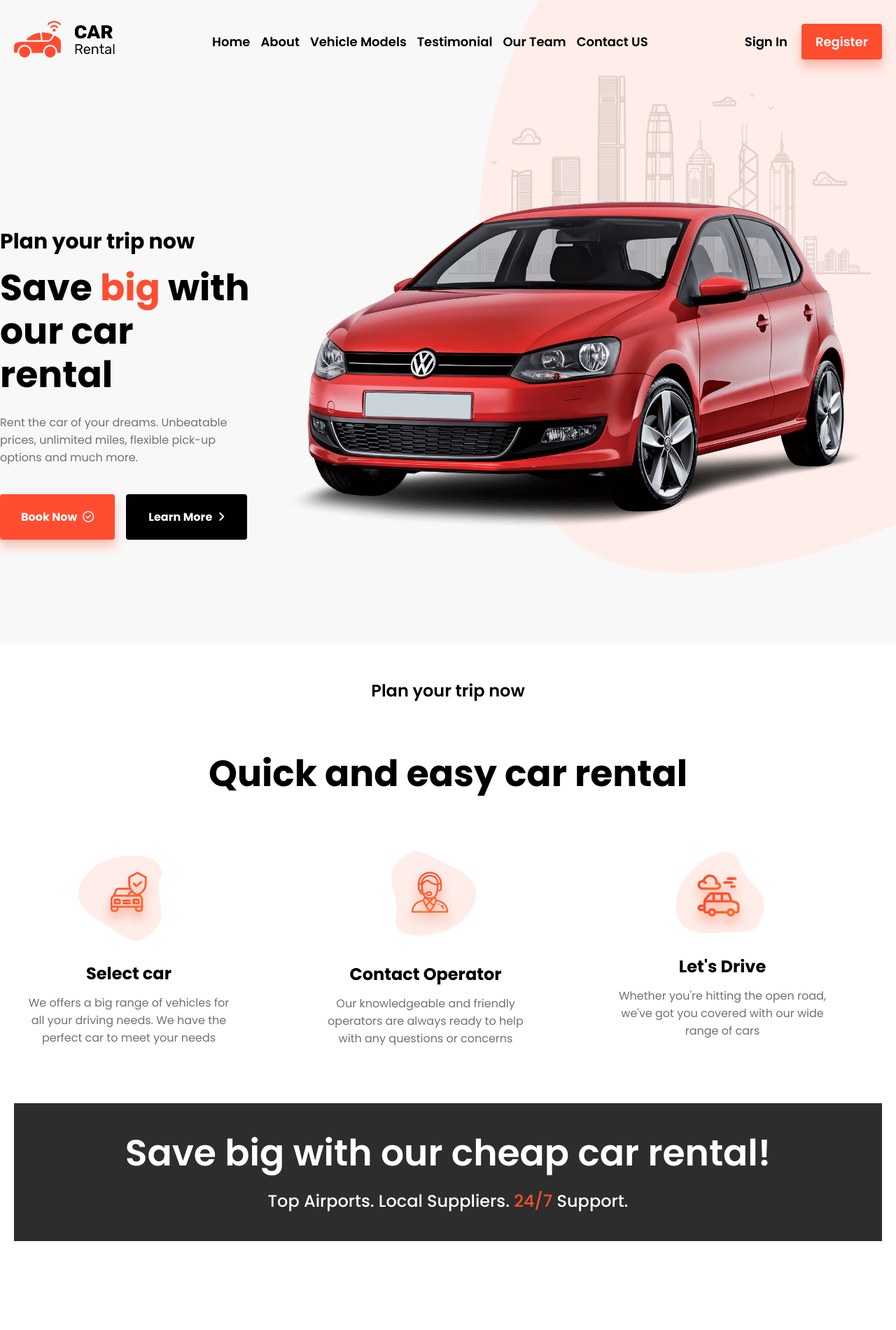
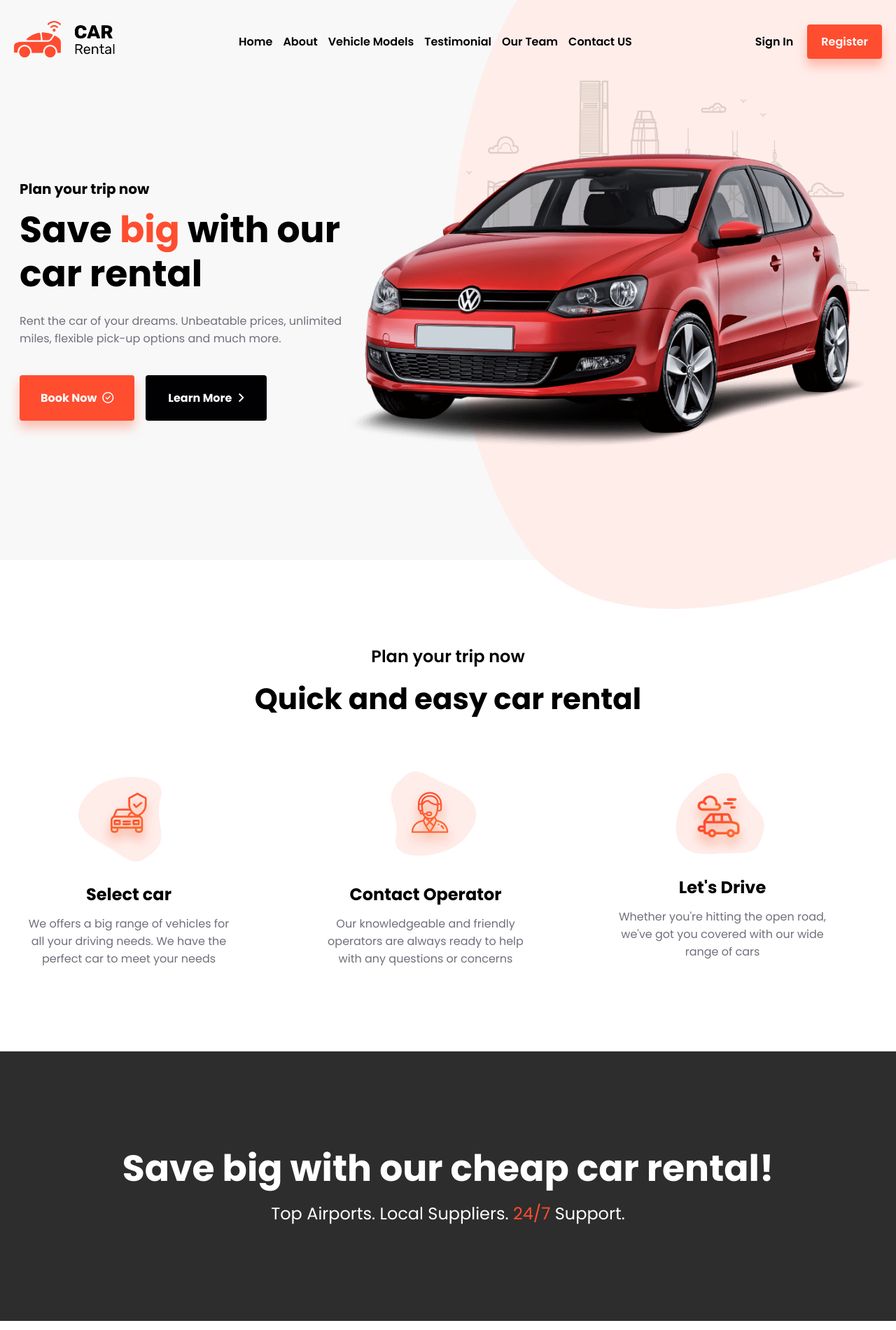
Before and after one commit to Thinhlxpham/solo-project, a plain HTML site: page index.html in a window 1280 px wide. Shown: the top 1900 px of the page at 70% size. Drawn offline with Linux system fonts and the light colour scheme.

Commit message:
Updated code with fixes

```diff
--- a/style.css
+++ b/style.css
@@ -23,6 +23,14 @@ button{
 .row{
   width: 100%;
   height: 100%;
+  max-width: 1280px;
+  margin: 0 auto;
+  padding: 0 28px;
+}
+.container{
+  width: 100%;
+  height: 100%;
+  padding: 80px 0;
 }
 
 
@@ -30,13 +38,17 @@ button{
 /* Navigation */
 nav{
   background-color: #f8f8f8;
+  width: 100%;
+  position: absolute;
+  right: 0;
+  top: 0;
+  left: 0;
 }
 .nav_row{
   display: flex;
   padding: 30px 20px;
   justify-content: space-between;
   align-items: center;
-  max-width: 1380px;
   margin: 0 auto;
 }
 .nav__img__wrapper{
@@ -49,7 +61,7 @@ nav{
 .all_links{
   display: flex;
   gap: 15px;
-  font-size: 18px;
+  font-size: 16px;
 }
 .nav_link{
   color: black;
@@ -67,7 +79,7 @@ nav{
   gap: 20px;
 }
 .nav_btn_link{
-  font-size: 18px;
+  font-size: 16px;
   color: black;
   text-decoration: none;
   font-weight: 600;
@@ -79,7 +91,7 @@ nav{
 }
 .nav_btn_button{
   padding: 12px 20px;
-  font-size: 18px;
+  font-size: 16px;
   border-radius: 4px;
   border: none;
   background-color: var(--primary);
@@ -150,8 +162,6 @@ header{
   display: flex;
   align-items: center;
   position: relative;
-  justify-content: center;
-  margin: 0 auto;
 }
 .header_text{
   display: flex;
@@ -160,9 +170,10 @@ header{
   max-width: 500px;
   z-index: 3;
   margin-top: 56px;
+
 }
 .header_text_subtitle {
-  font-size: 30px;
+  font-size: 20px;
   font-weight: 700;
 }
 
@@ -183,15 +194,18 @@ header{
   right: 0;
   top: 0;
   z-index: 0;
-  width: 50%;
 
 }
-.header__img__wrapper {
+.header_img_wrapper {
   position: absolute;
   z-index: 2;
   right: 0;
   width: 65%;
   margin-top: 56px;
+}
+.header_img {
+  width: 100%;
+  height: 100%;
 }
 .header_text_btns {
   display: flex;
@@ -235,8 +249,8 @@ header{
 }
 /* Main */
 #services{
-  display: flex;
-  justify-content: center;
+  background-color: white;
+
 }
 .services_row{
   display: flex;
@@ -244,6 +258,7 @@ header{
   align-items: center;
   gap: 12px;
   text-align: center;
+  padding: 40px 0;
 }
 
 .services_header_subtitle,
@@ -251,15 +266,14 @@ header{
   display: flex;
   flex-direction: column;
   align-items: center;
-  gap: 10px;
-  margin-top: 50px;
+  gap: 15px;
 }
 .services_header_subtitle{
   font-size: 24px;
   font-weight: 600;
 }
 .services_header_title{
-  font-size: 52px;
+  font-size: 42px;
 }
 .feature_title{
   font-size: 24px;
@@ -286,28 +300,28 @@ header{
 /* Banner */
 
 #banner{
-  margin: 80px 20px;
+  background-color: var(--lightblack);
 }
 .banner_row{
-  width: 100%;
-  height: 100%;
-  padding: 40px 20px;
-  display: flex;
-  align-items: center;
-  gap: 20px;
-  flex-direction: column;
-  background-color: var(--lightblack);
-  margin: 0 auto;
+    width: 100%;
+    height: 100%;
+    display: flex;
+    flex-direction: column;
+    justify-content: center;
+    align-items: center;
+    padding: 56px 20px;
+    gap: 16px;
+    text-align: center;
 }
 .banner_header_title{
   font-size: 52px;
   line-height: 1.2;
   color: white;
-  font-weight: 600;
+  font-weight: 700;
 }
 .banner_header_para{
   font-size: 24px;
-  font-weight: 500;
+  font-weight: 400;
   color: white;
 }
 .specific{
@@ -412,11 +426,12 @@ header{
 }
 /* Testimonial */
 #testimonials{
-  margin: 40px 20px;
+  margin: 40px 0;
+  background-color: #f8f8f8;
 }
 .testimonial_row{
-  padding: 80px 0;
-  background-color: #f8f8f8;
+  padding: 60px 0;
+  width: 100%;
 }
 .testimonial_subtitle,
 .testimonial_title,
@@ -438,7 +453,7 @@ header{
   margin: 0 auto;
 }
 .testimonial_list{
-  margin: 80px 0;
+  margin: 60px 0;
   display: flex;
   justify-content: center;
   gap: 24px;
@@ -493,14 +508,8 @@ header{
   background-size: cover;
   background-repeat: no-repeat;
   background-position: top;
-  max-width: 1280px;
-  margin: 0 auto;
-  padding: 40px 0;
 }
-.container{
-  width: 100%;
-  height: 100%;
-}
+
 
 .download_text {
   display: flex;
@@ -519,16 +528,17 @@ header{
   gap: 32px;
   cursor: pointer;
 }
+.download_img_wrapper{
+  width: 100%;
+  height: 100%;
+}
 
 .download_link {
   width: 40%;
 }
 /* Footer */
 
-footer{
-  max-width: 1300px;
-  margin: 0 auto;
-}
+
 .footer_row{
   display: flex;
   flex-wrap: wrap;
@@ -548,13 +558,12 @@ footer{
 .footer_intro_links{
   display: flex;
   flex-direction: column;
-  gap: 10px;
+  gap: 8px;
 }
 .footer_intro_title{
   font-size: 24px;
 }
 .footer_intro_para{
-  font-size: 14px;
   color: var(--gray);
 }
 a{
@@ -575,12 +584,12 @@ a:hover{
 .footer_company_links{
   display: flex;
   flex-direction: column;
-  gap: 10px;
+  gap: 8px;
 }
 .footer_hours_list{
   display: flex;
   flex-direction: column;
-  gap: 10px;
+  gap: 8px;
 }
 .footer_email_form{
   display: flex;
@@ -684,8 +693,12 @@ a:hover{
   .header_img{
     display: none;
   }
+  .header_row{
+    justify-content: center;
+  }
   .header_text{
     align-items: center;
+    text-align: center;
   }
   .header_text_title{
     text-align: center;
@@ -717,15 +730,26 @@ a:hover{
   .download_text{
     align-items: center;
     text-align: center;
+    max-width: 470px;
+    padding: 0 12px;
   }
   .download_link{
     justify-content: center;
+  }
+  footer{
+    justify-content: center;
+    margin: 0 auto;
+    padding: 0 12px;
   }
 }
 
 /* IPAD Mini Screen */
 
 @media (max-width: 640px) {
+
+  .row{
+    padding: 0 20px;
+  }
   /* Testimonials */
 
   .testimonial {
```
